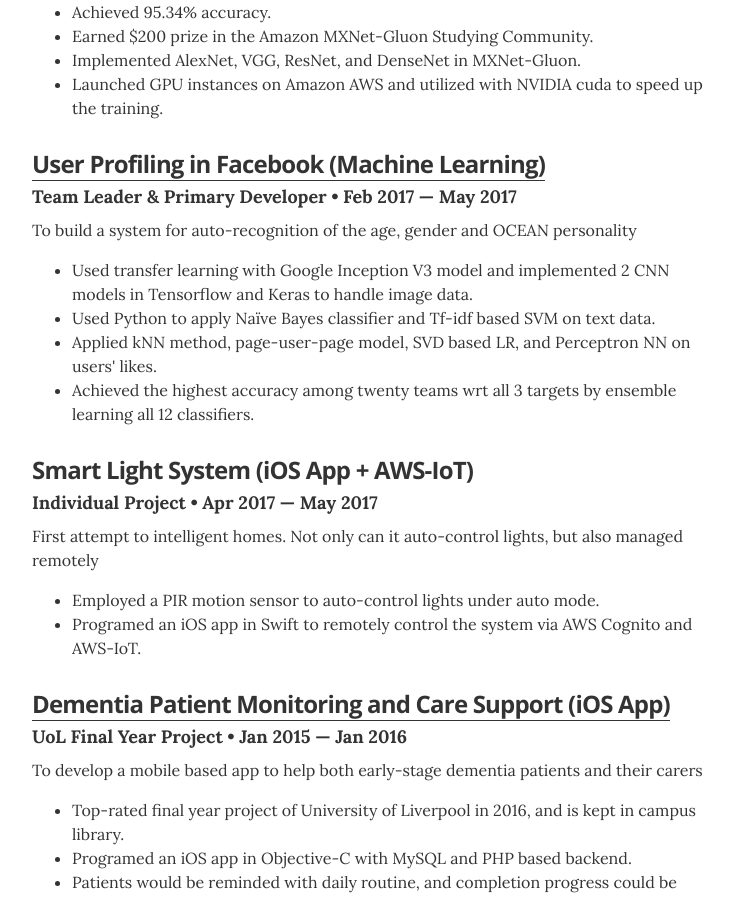
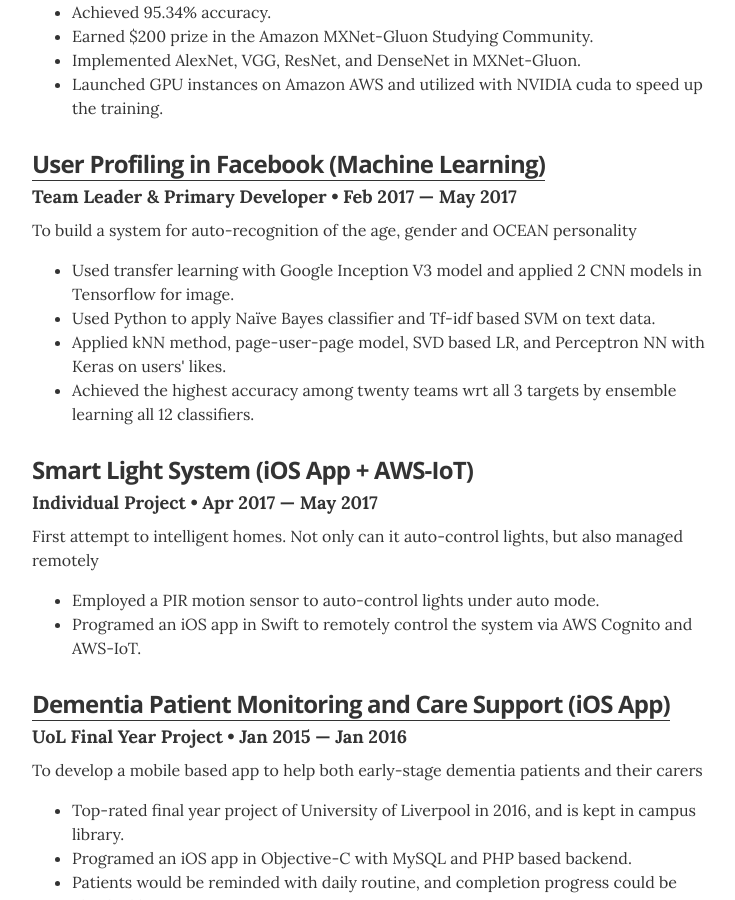
Before and after one commit to Yuyang105/Yuyang105.github.io, a Jekyll site: the page built from index.html, in a window 1280 px wide and 900 px high, scrolled down 1617 px. Shown: the whole window, without its empty margins (268-1003 px from the left). Built offline with Jekyll 4.4.1, drawn with Linux system fonts in a browser that asks for light colours.

Commit message:
Update projects.yml

```diff
--- a/_data/projects.yml
+++ b/_data/projects.yml
@@ -14,7 +14,7 @@
   duration: Feb 2017 &mdash; May 2017
   url: "file/Social_Media_Profiling_Report.pdf"
   description: To build a system for auto-recognition of the age, gender and OCEAN personality
-  details: <ul class="resume-item-list"><li>Used transfer learning with Google Inception V3 model and implemented 2 CNN models in Tensorflow and Keras to handle image data.</li><li>Used Python to apply Naïve Bayes classifier and Tf-idf based SVM on text data.</li><li>Applied kNN method, page-user-page model, SVD based LR, and Perceptron NN on users' likes.</li><li>Achieved the highest accuracy among twenty teams wrt all 3 targets by ensemble learning all 12 classifiers.</li></ul>
+  details: <ul class="resume-item-list"><li>Used transfer learning with Google Inception V3 model and applied 2 CNN models in Tensorflow for image.</li><li>Used Python to apply Naïve Bayes classifier and Tf-idf based SVM on text data.</li><li>Applied kNN method, page-user-page model, SVD based LR, and Perceptron NN with Keras on users' likes.</li><li>Achieved the highest accuracy among twenty teams wrt all 3 targets by ensemble learning all 12 classifiers.</li></ul>
 
 # Smart Light
 - project: Smart Light System (iOS App + AWS-IoT)
```
